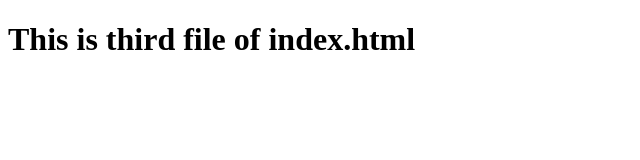
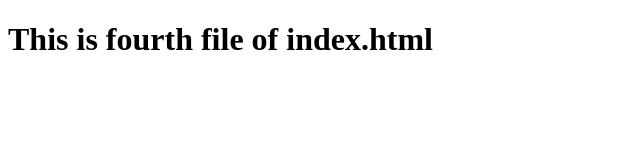
Before and after one commit to rahul-pal001/myrepo, a plain HTML site: page index.html in a window 1280 px wide. Shown: the whole page, without its empty margins (0-640 px from the left). Drawn offline with Linux system fonts and the light colour scheme.

Commit message:
4th changes

```diff
--- a/index.html
+++ b/index.html
@@ -7,5 +7,5 @@
 </head>
 <body>
 </body>
-<h1>This is third file of index.html</h1>
+<h1>This is fourth file of index.html</h1>
 </html>
```
